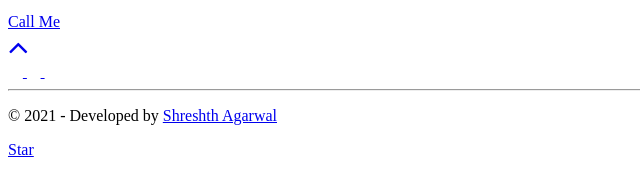
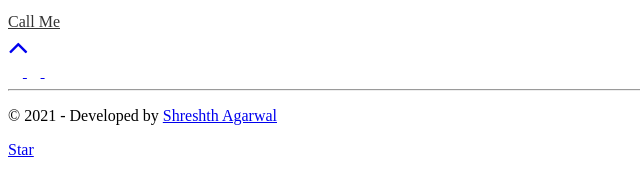
Before and after one commit to shreshthagarwal/portfolio, a website: page src/template.html in a window 1280 px wide. Shown: the part 3086-3258 px from the top of the page, 0-640 px from the left. Drawn offline with nearby package versions, Linux system fonts and the light colour scheme.

Commit message:
Update template.html

```diff
--- a/src/template.html
+++ b/src/template.html
@@ -167,6 +167,16 @@
       </div>
     </section>
 
+        <style>
+      .call-btn {
+        color: #333333;
+      }
+
+      .call-btn:hover {
+        color: black;
+      }
+    </style>
+
     <section id="contact">
       <div class="container">
         <h2 class="section-title">Contact</h2>
@@ -174,7 +184,7 @@
           <p class="contact-wrapper__text">Phone: <br> +91 9710955564 <br> Email: <br> shreshth.agarwal12345@gmail.com</p>
           <a
             target="_blank"
-            class="cta-btn cta-btn--resume"
+            class="cta-btn call-btn"
             href="tel:9710955564"
             >Call Me</a
           >
```
